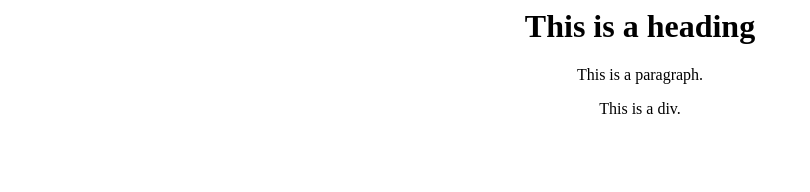
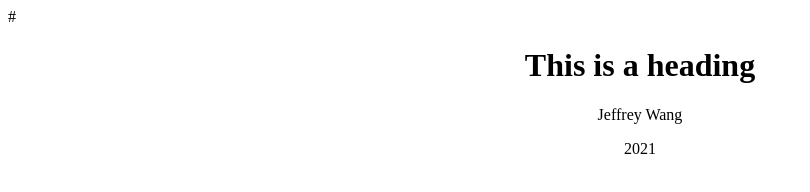
Before and after one commit to jq-jeffrey/jqw.me, a plain HTML site: page index.html in a window 1280 px wide. Shown: the whole page, without its empty margins (0-810 px from the left). Drawn offline with Linux system fonts and the light colour scheme.

Commit message:
Update index.html

```diff
--- a/index.html
+++ b/index.html
@@ -8,9 +8,9 @@ div {text-align: center;}
 </head>
 <body>
 
-<h1>This is a heading</h1>
-<p>This is a paragraph.</p>
-<div>This is a div.</div>
+#<h1>This is a heading</h1>
+<p>Jeffrey Wang</p>
+<div>2021</div>
 
 </body>
 </html>
```
